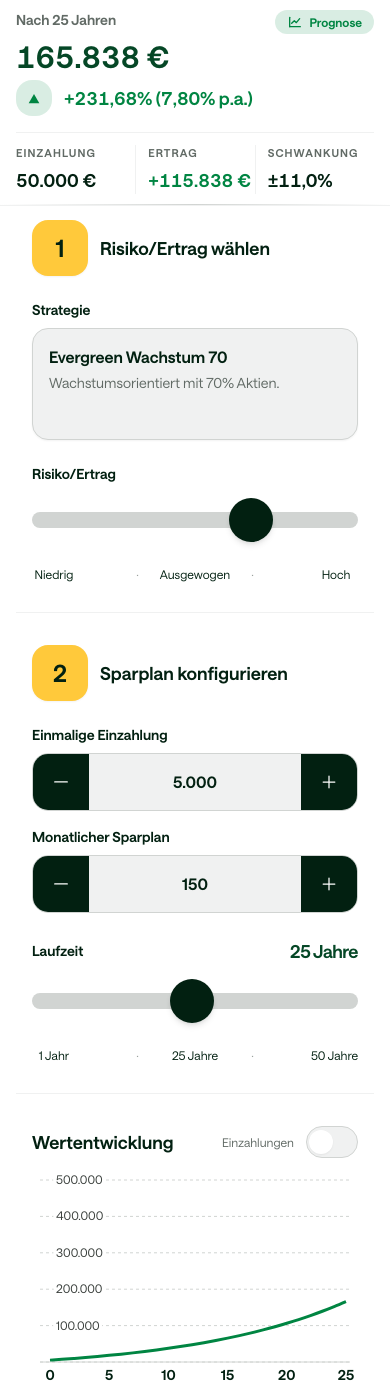
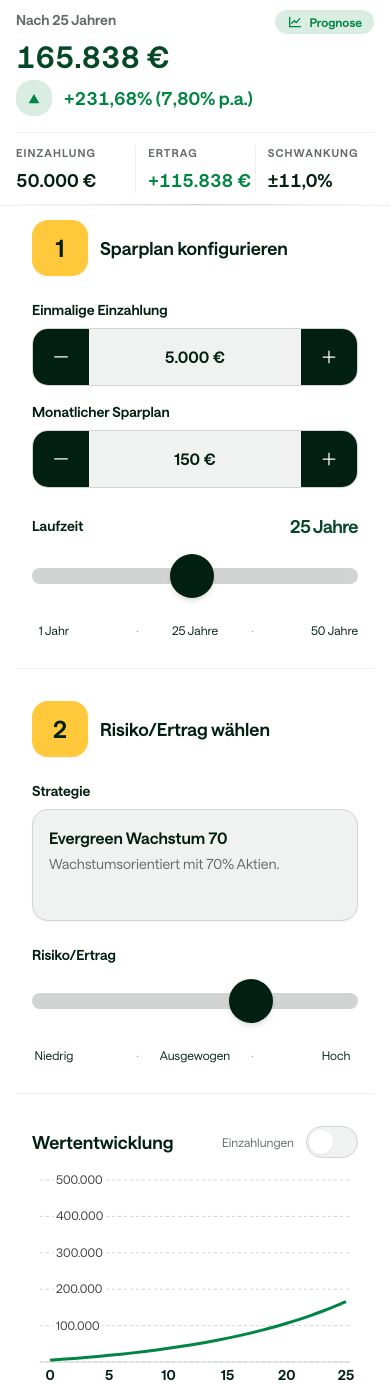
Before and after one commit to ivenkurz/kindersparplan, a Next.js app: page /SparplanRechner in a window 390 px wide. Shown: the top 1385 px of the page. Built offline with nearby package versions, Linux system fonts and the light colour scheme.

Commit message:
Mobile: Zahlen-Modal für Einzahlung/Sparplan; Reihenfolge: Sparplan zuerst, dann Risiko/Ertrag

```diff
--- a/app/SparplanRechner/page.tsx
+++ b/app/SparplanRechner/page.tsx
@@ -174,68 +174,11 @@ export default function SparplanRechnerPage() {
         <div className="bg-transparent border-0 rounded-none shadow-none p-0 md:bg-ds-yellow-10 md:border md:border-ds-neutral-20 md:rounded-ds-lg md:shadow-sm md:p-5 md:sm:p-6">
           <div className="flex flex-col md:flex-row md:items-stretch gap-4 md:gap-6 pt-8 md:pt-0">
             <div className="flex-1 min-w-0 flex flex-col gap-4 md:gap-6">
-              {/* Karte 1: Dein Risiko */}
-              <section className="px-4 py-4 border-b border-ds-neutral-10 md:border-b-0 md:px-0 md:py-0">
-              <div className="bg-transparent border-0 rounded-none shadow-none p-0 md:bg-ds-neutral-0 md:rounded-ds-lg md:shadow-sm md:p-6 md:sm:p-8 md:border md:border-ds-neutral-20">
-                <div className="flex items-center gap-3 mb-6">
-                  <StepBadge number={1} />
-                  <h2 className="text-lg font-bold text-ds-neutral-100">
-                    Risiko/Ertrag wählen
-                  </h2>
-                </div>
-
-                <div className="space-y-4 md:space-y-6">
-                  <div>
-                    <h3 className="text-sm font-semibold text-ds-neutral-100 mb-2">Strategie</h3>
-                    <div className="relative bg-ds-neutral-10 border border-ds-neutral-20 rounded-ds-16 p-4 sm:p-5 shadow-sm overflow-hidden min-h-[112px]">
-                      <p className="font-semibold text-ds-neutral-100 truncate pr-1">
-                        {selectedStrategy.name}
-                      </p>
-                      <p className="text-sm text-ds-neutral-70 mt-1 overflow-hidden [display:-webkit-box] [-webkit-line-clamp:2] [-webkit-box-orient:vertical]">
-                        {selectedStrategy.beschreibung}
-                      </p>
-                    </div>
-                  </div>
-
-                  <div>
-                    <div className="pt-2 pb-0 md:py-0">
-                      <SliderInput
-                        label="Risiko/Ertrag"
-                        value={strategieIndex}
-                        onChange={setStrategieIndex}
-                        min={0}
-                        max={10}
-                        step={1}
-                        hideValue
-                        snapTickValues={[0, 1, 2, 3, 4, 5, 6, 7, 8, 9, 10]}
-                      />
-                    </div>
-                    {/* Slider-Legende: Markierungen bei 0, 5, 10 (ohne Tooltips) */}
-                    <div className="mt-1 text-xs">
-                      <div className="grid grid-cols-[1fr_auto_1fr_auto_1fr] items-center text-ds-neutral-100 font-normal">
-                        <span className="justify-self-start inline-flex items-center justify-center min-w-[44px] min-h-[44px]">
-                          Niedrig
-                        </span>
-                        <span className="text-ds-neutral-40 px-2">·</span>
-                        <span className="justify-self-center inline-flex items-center justify-center min-w-[44px] min-h-[44px]">
-                          Ausgewogen
-                        </span>
-                        <span className="text-ds-neutral-40 px-2">·</span>
-                        <span className="justify-self-end inline-flex items-center justify-center min-w-[44px] min-h-[44px]">
-                          Hoch
-                        </span>
-                      </div>
-                    </div>
-                  </div>
-                </div>
-              </div>
-              </section>
-
-              {/* Karte 2: Sparplan einrichten */}
+              {/* Karte 1: Sparplan konfigurieren */}
               <section className="px-4 py-4 border-b border-ds-neutral-10 md:border-b-0 md:px-0 md:py-0">
               <div className="bg-transparent border-0 rounded-none shadow-none p-0 md:bg-ds-neutral-0 md:rounded-ds-lg md:shadow-sm md:p-6 md:sm:p-8 md:border md:border-ds-neutral-20 flex-1 flex flex-col">
                 <div className="flex items-center gap-3 mb-6">
-                  <StepBadge number={2} />
+                  <StepBadge number={1} />
                   <h2 className="text-lg font-bold text-ds-neutral-100">Sparplan konfigurieren</h2>
                 </div>
 
@@ -303,6 +246,63 @@ export default function SparplanRechnerPage() {
                             50 Jahre
                           </span>
                         </div>
+                      </div>
+                    </div>
+                  </div>
+                </div>
+              </div>
+              </section>
+
+              {/* Karte 2: Risiko/Ertrag wählen */}
+              <section className="px-4 py-4 border-b border-ds-neutral-10 md:border-b-0 md:px-0 md:py-0">
+              <div className="bg-transparent border-0 rounded-none shadow-none p-0 md:bg-ds-neutral-0 md:rounded-ds-lg md:shadow-sm md:p-6 md:sm:p-8 md:border md:border-ds-neutral-20">
+                <div className="flex items-center gap-3 mb-6">
+                  <StepBadge number={2} />
+                  <h2 className="text-lg font-bold text-ds-neutral-100">
+                    Risiko/Ertrag wählen
+                  </h2>
+                </div>
+
+                <div className="space-y-4 md:space-y-6">
+                  <div>
+                    <h3 className="text-sm font-semibold text-ds-neutral-100 mb-2">Strategie</h3>
+                    <div className="relative bg-ds-neutral-10 border border-ds-neutral-20 rounded-ds-16 p-4 sm:p-5 shadow-sm overflow-hidden min-h-[112px]">
+                      <p className="font-semibold text-ds-neutral-100 truncate pr-1">
+                        {selectedStrategy.name}
+                      </p>
+                      <p className="text-sm text-ds-neutral-70 mt-1 overflow-hidden [display:-webkit-box] [-webkit-line-clamp:2] [-webkit-box-orient:vertical]">
+                        {selectedStrategy.beschreibung}
+                      </p>
+                    </div>
+                  </div>
+
+                  <div>
+                    <div className="pt-2 pb-0 md:py-0">
+                      <SliderInput
+                        label="Risiko/Ertrag"
+                        value={strategieIndex}
+                        onChange={setStrategieIndex}
+                        min={0}
+                        max={10}
+                        step={1}
+                        hideValue
+                        snapTickValues={[0, 1, 2, 3, 4, 5, 6, 7, 8, 9, 10]}
+                      />
+                    </div>
+                    {/* Slider-Legende: Markierungen bei 0, 5, 10 (ohne Tooltips) */}
+                    <div className="mt-1 text-xs">
+                      <div className="grid grid-cols-[1fr_auto_1fr_auto_1fr] items-center text-ds-neutral-100 font-normal">
+                        <span className="justify-self-start inline-flex items-center justify-center min-w-[44px] min-h-[44px]">
+                          Niedrig
+                        </span>
+                        <span className="text-ds-neutral-40 px-2">·</span>
+                        <span className="justify-self-center inline-flex items-center justify-center min-w-[44px] min-h-[44px]">
+                          Ausgewogen
+                        </span>
+                        <span className="text-ds-neutral-40 px-2">·</span>
+                        <span className="justify-self-end inline-flex items-center justify-center min-w-[44px] min-h-[44px]">
+                          Hoch
+                        </span>
                       </div>
                     </div>
                   </div>
--- a/components/NumberInput.tsx
+++ b/components/NumberInput.tsx
@@ -1,6 +1,6 @@
 "use client";
 
-import { useCallback, useEffect, useState } from "react";
+import { useCallback, useEffect, useRef, useState } from "react";
 
 interface NumberInputProps {
   label: string;
@@ -15,6 +15,19 @@ interface NumberInputProps {
 const formatWithThousands = (v: number) =>
   new Intl.NumberFormat("de-DE", { maximumFractionDigits: 0 }).format(v);
 
+function useIsMobile(maxWidthPx = 767) {
+  const [isMobile, setIsMobile] = useState(false);
+  useEffect(() => {
+    if (typeof window === "undefined") return;
+    const mq = window.matchMedia(`(max-width: ${maxWidthPx}px)`);
+    const onChange = () => setIsMobile(mq.matches);
+    onChange();
+    mq.addEventListener?.("change", onChange);
+    return () => mq.removeEventListener?.("change", onChange);
+  }, [maxWidthPx]);
+  return isMobile;
+}
+
 export default function NumberInput({
   label,
   value,
@@ -26,6 +39,9 @@ export default function NumberInput({
 }: NumberInputProps) {
   const [display, setDisplay] = useState<string>(() => formatWithThousands(value));
   const [isFocused, setIsFocused] = useState(false);
+  const [mobileModalOpen, setMobileModalOpen] = useState(false);
+  const mobileInputRef = useRef<HTMLInputElement>(null);
+  const isMobile = useIsMobile();
 
   const handleDecrement = () => onChange(Math.max(min, value - step));
   const handleIncrement = () => onChange(Math.min(max, value + step));
@@ -68,6 +84,33 @@ export default function NumberInput({
     }
   }, [value, isFocused]);
 
+  const openMobileModal = () => {
+    if (!isMobile) return;
+    setDisplay(String(value));
+    setMobileModalOpen(true);
+    setTimeout(() => mobileInputRef.current?.focus(), 150);
+  };
+
+  const closeMobileModal = () => {
+    setMobileModalOpen(false);
+    setDisplay(formatWithThousands(value));
+  };
+
+  useEffect(() => {
+    if (mobileModalOpen) {
+      document.body.style.overflow = "hidden";
+      return () => {
+        document.body.style.overflow = "";
+      };
+    }
+  }, [mobileModalOpen]);
+
+  const confirmMobileModal = () => {
+    const n = parseInput(display);
+    onChange(n);
+    closeMobileModal();
+  };
+
   return (
     <div className="space-y-2">
       <label className="text-sm font-semibold text-ds-neutral-100 block">
@@ -93,6 +136,15 @@ export default function NumberInput({
             <path d="M4.459 11.978L19.541 11.979" />
           </svg>
         </button>
+        {isMobile ? (
+          <button
+            type="button"
+            onClick={openMobileModal}
+            className="flex-1 min-w-0 px-4 py-3 bg-transparent text-ds-neutral-100 font-semibold text-center border-0 cursor-pointer focus:ring-0 focus:outline-none"
+          >
+            {formatWithThousands(value)} {unit}
+          </button>
+        ) : (
           <input
             type="text"
             inputMode="numeric"
@@ -102,6 +154,7 @@ export default function NumberInput({
             onFocus={handleFocus}
             className="flex-1 min-w-0 px-4 py-3 bg-transparent text-ds-neutral-100 font-semibold text-center border-0 focus:ring-0 focus:outline-none"
           />
+        )}
         <button
           type="button"
           onClick={handleIncrement}
@@ -122,6 +175,55 @@ export default function NumberInput({
           </svg>
         </button>
       </div>
+
+      {/* Mobile: Modal mit Zahlen-Eingabefeld */}
+      {mobileModalOpen && (
+        <div
+          className="fixed inset-0 z-50 md:hidden"
+          role="dialog"
+          aria-modal="true"
+          aria-label={`${label} eingeben`}
+        >
+          <div
+            className="absolute inset-0 bg-black/40"
+            onClick={closeMobileModal}
+            aria-hidden="true"
+          />
+          <div className="absolute bottom-0 left-0 right-0 rounded-t-2xl bg-ds-neutral-0 p-6 pb-[env(safe-area-inset-bottom)] shadow-lg">
+            <p className="mb-4 text-sm font-semibold text-ds-neutral-70">{label}</p>
+            <input
+              ref={mobileInputRef}
+              type="text"
+              inputMode="numeric"
+              pattern="[0-9]*"
+              value={display}
+              onChange={(e) => setDisplay(e.target.value)}
+              onKeyDown={(e) => {
+                if (e.key === "Enter") confirmMobileModal();
+              }}
+              className="mb-6 w-full rounded-ds-16 border border-ds-neutral-20 bg-ds-neutral-10 px-6 py-4 text-2xl font-semibold text-ds-neutral-100 text-center tabular-nums"
+              placeholder="0"
+              autoComplete="off"
+            />
+            <div className="flex gap-3">
+              <button
+                type="button"
+                onClick={closeMobileModal}
+                className="flex-1 rounded-ds-16 border border-ds-neutral-20 bg-ds-neutral-10 py-3 font-semibold text-ds-neutral-100"
+              >
+                Abbrechen
+              </button>
+              <button
+                type="button"
+                onClick={confirmMobileModal}
+                className="flex-1 rounded-ds-16 bg-ds-seagreen py-3 font-semibold text-ds-neutral-0"
+              >
+                Fertig
+              </button>
+            </div>
+          </div>
+        </div>
+      )}
     </div>
   );
 }
```
Lines whose indentation alone changed are shown as unchanged.
